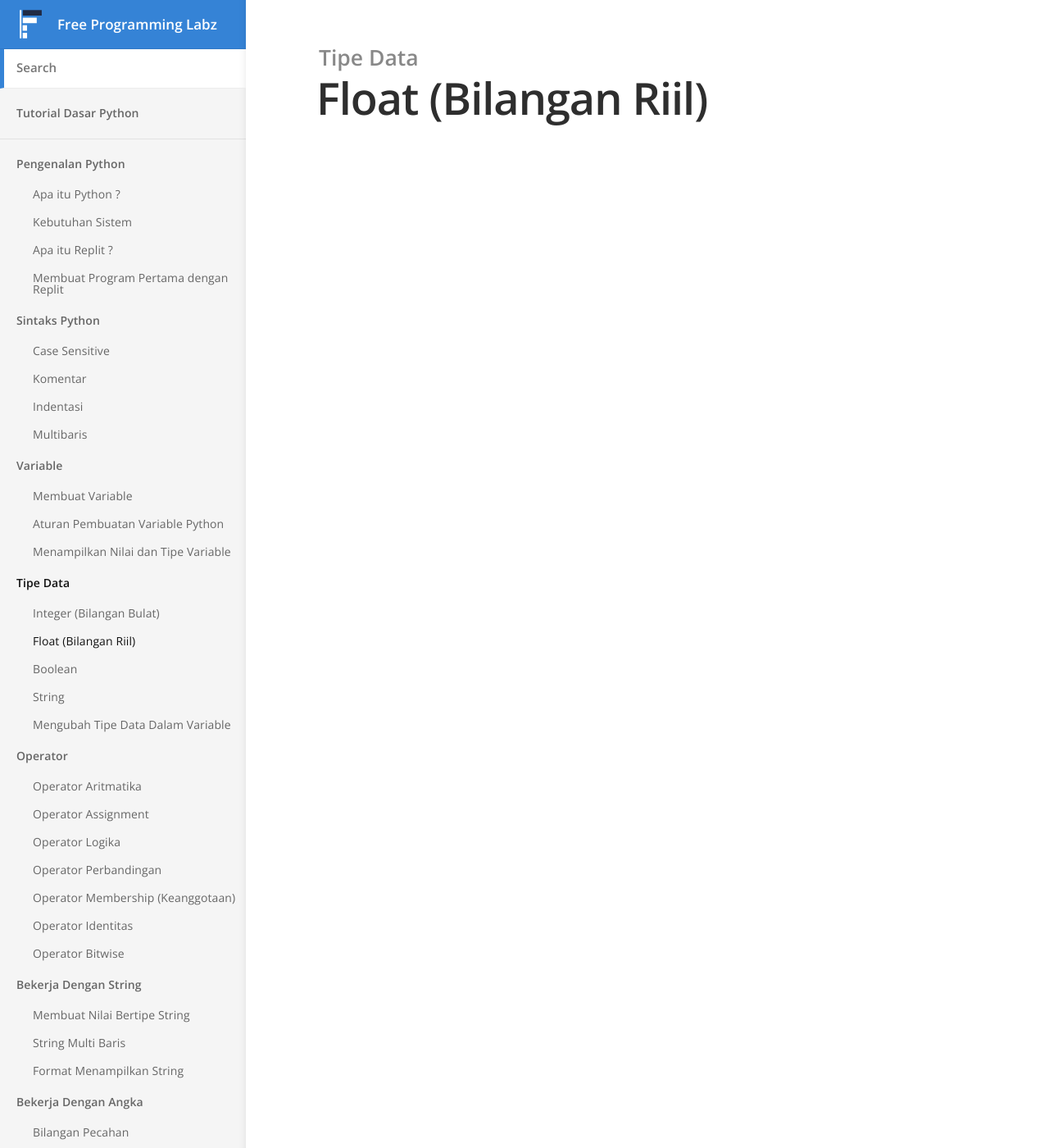
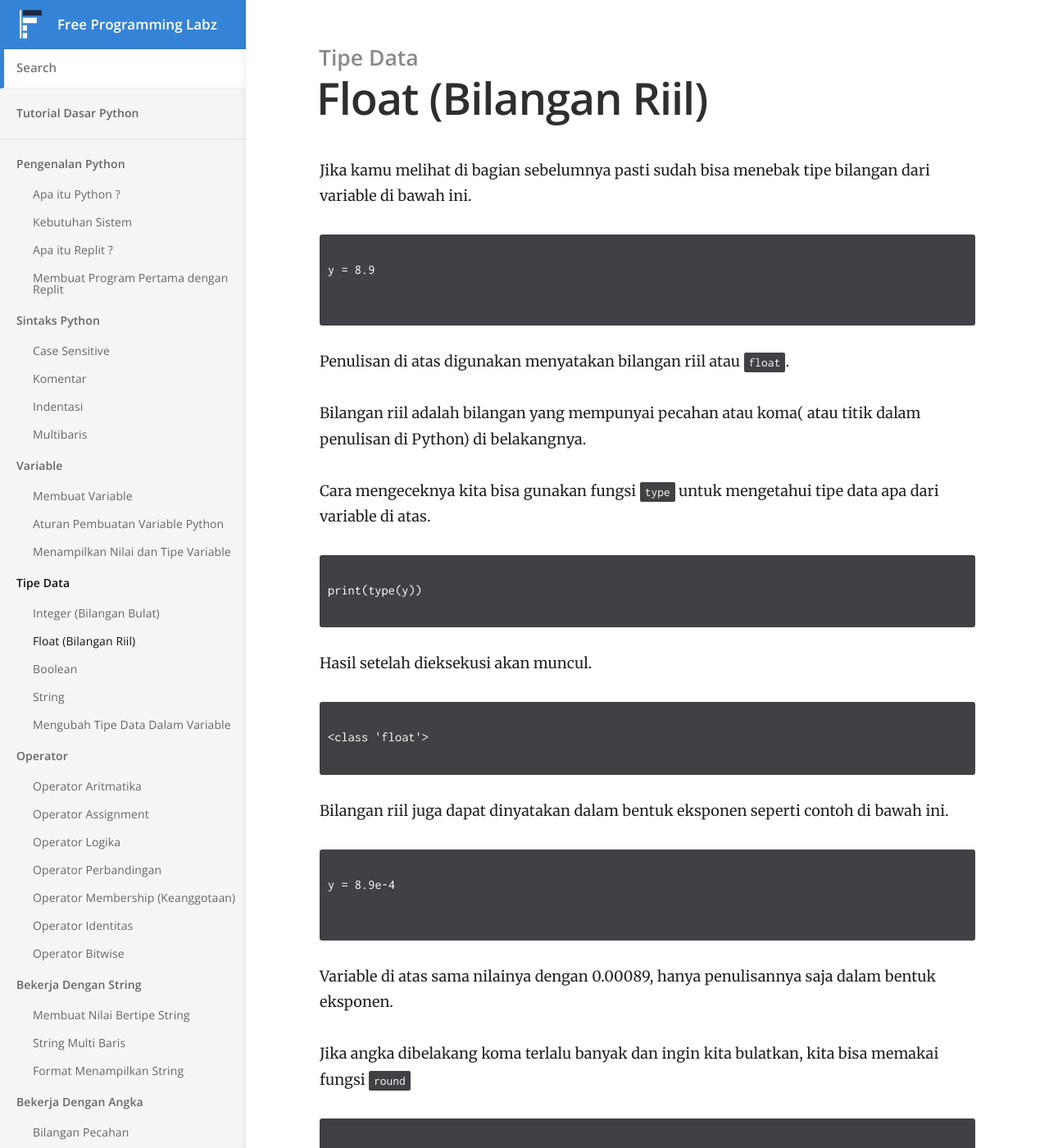
Before and after one commit to farispriadi/python, a Jekyll site: the page built from _docs/04-tipe-data/float.md, in a window 1280 px wide and 1400 px high. Shown: the whole window at 82% size. Built offline with Jekyll 4.4.1, drawn with Linux system fonts in a browser that asks for light colours; some of the changed text lies outside the part shown.

Commit message:
menambahkan tipe data int, float dan bool

````diff
--- a/_docs/04-tipe-data/float.md
+++ b/_docs/04-tipe-data/float.md
@@ -3,3 +3,83 @@ title: Float (Bilangan Riil)
 category: Tipe Data
 order: 2
 ---
+
+Jika kamu melihat di bagian sebelumnya pasti sudah bisa menebak tipe bilangan dari variable di bawah ini.
+
+```python
+
+y = 8.9
+
+
+```
+
+Penulisan di atas digunakan menyatakan bilangan riil atau `float`.
+
+Bilangan riil adalah bilangan yang mempunyai pecahan atau koma( atau titik dalam penulisan di Python) di belakangnya.
+
+
+Cara mengeceknya kita bisa gunakan fungsi `type` untuk mengetahui tipe data apa dari variable di atas.
+
+```python
+
+print(type(y))
+
+```
+
+Hasil setelah dieksekusi akan muncul.
+```
+
+<class 'float'>
+
+```
+
+Bilangan riil juga dapat dinyatakan dalam bentuk eksponen seperti contoh di bawah ini.
+
+```python
+
+y = 8.9e-4
+
+
+```
+Variable di atas sama nilainya dengan 0.00089, hanya penulisannya saja dalam bentuk eksponen.
+
+
+Jika angka dibelakang koma terlalu banyak dan ingin kita bulatkan, kita bisa memakai fungsi `round`
+
+```python
+
+y = 1.23456789
+z = round(y)
+
+```
+Hasil setelah dieksekusi akan muncul.
+```
+
+1
+
+```
+
+Bagaimana klo kita ingin pembulatan dengan 2 angka di belakang koma?
+
+```python
+
+y = 1.23456789
+print(round(y,2))
+
+```
+Hasil setelah dieksekusi akan muncul.
+```
+
+1.23
+
+```
+
+
+Apa yang yang akan muncul pada output setelah kode di bawah ini di eksekusi ?
+
+```python
+
+y = 4.567890123
+print(round(y,3))
+
+```
````
Also changed, not shown: _docs/04-tipe-data/boolean.md (+39 -0 lines), _docs/04-tipe-data/integer.md (+41 -0 lines).
